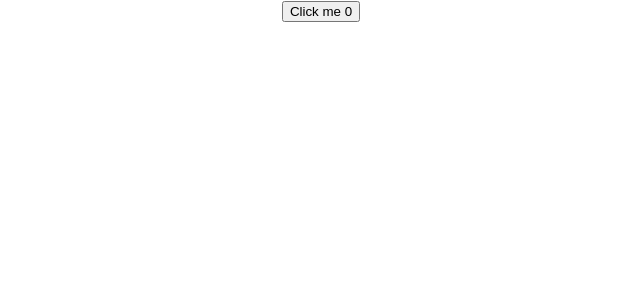
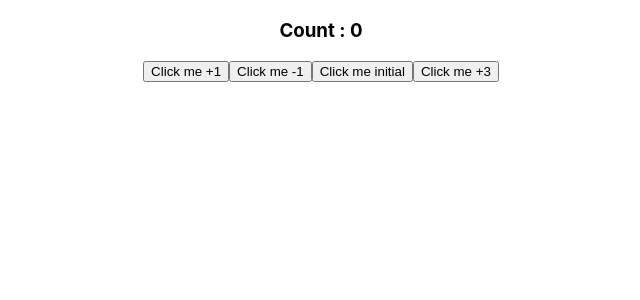
Before and after one commit to ahjam-taoufik/React-Hook, a React (Create React App) app: page / in a window 1280 px wide. Shown: the top 300 px of the page, without its empty margins (319-959 px from the left). Built offline with nearby package versions, Linux system fonts and the light colour scheme.

Commit message:
useState with previous state

```diff
--- a/src/components/ComuseState.js
+++ b/src/components/ComuseState.js
@@ -4,29 +4,31 @@
 import React, { useState } from 'react'
 
 
+
+
 function ComuseState() {
        const [count, setCount] = useState(0)
+
+
+       const incrementFive=()=>{
+            setCount(count=>count+1)
+            setCount(count=>count+1)
+            setCount(count=>count+1)
+
+       }
+
     return (
         <div>
-           <button onClick={()=>setCount(count+1)}>Click me {count} </button>
+           <h3>Count : {count}</h3>
+           <button onClick={()=>setCount(count+1)}>Click me +1  </button>
+           <button onClick={()=>setCount(count-1)}>Click me -1  </button>
+           <button onClick={()=>setCount(0)}>Click me initial  </button>
+
+           <button onClick={incrementFive}>Click me  +3  </button>
          </div>
     )
 }
-export default ComuseState
 
 
-// function ComuseState() {
-//        const [count, setCount] = useState(0)
 
-
-//        const countHnadler=()=>{
-//               setCount(count+1)
-//        }
-
-//     return (
-//         <div>
-//            <button onClick={countHnadler}>Click me {count} </button>
-//          </div>
-//     )
-// }
-// export default ComuseState
+export default ComuseState
```
